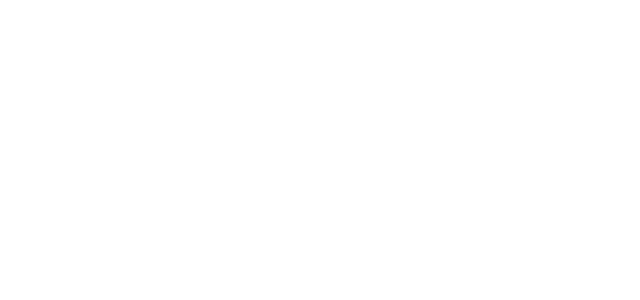
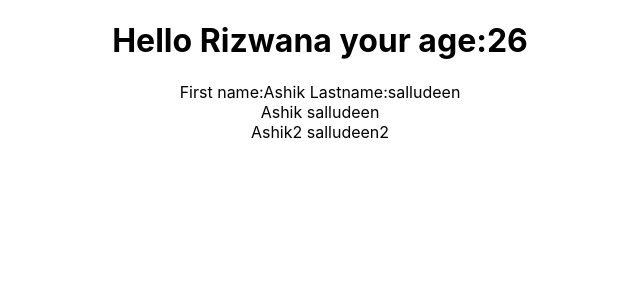
Before and after one commit to Ashik11898/typescriptdemo, a React (Create React App) app: page / in a window 1280 px wide. Shown: the top 300 px of the page, without its empty margins (320-960 px from the left). Built offline with nearby package versions, Linux system fonts and the light colour scheme.

Commit message:
basic props done tsc

```diff
--- a/package.json
+++ b/package.json
@@ -39,5 +39,8 @@
       "last 1 firefox version",
       "last 1 safari version"
     ]
+  },
+  "devDependencies": {
+    "@babel/plugin-transform-private-property-in-object": "^7.24.7"
   }
 }
--- a/src/App.tsx
+++ b/src/App.tsx
@@ -1,11 +1,29 @@
-import React from 'react';
-import logo from './logo.svg';
+import PropsTest from './components/props/PropsTest';
+import PropArrayObj from './components/props/PropArrayObj';
 import './App.css';
 
 function App() {
+
+  const myObj={
+    firstName:"Ashik",
+    lastName:"salludeen"
+  }
+
+  const arrData=[
+    {
+      firstName:"Ashik",
+      lastName:"salludeen"
+    },
+    {
+      firstName:"Ashik2",
+      lastName:"salludeen2"
+    }
+  ]
+
   return (
     <div className="App">
-
+      <PropsTest name="Rizwana" age={26} ismarried={true} />
+      <PropArrayObj objData={myObj} arrayData={arrData}/>
     </div>
   );
 }
--- /dev/null
+++ b/src/components/props/PropArrayObj.tsx
@@ -0,0 +1,31 @@
+
+type ObjData ={
+    objData:{
+        firstName:string,
+        lastName:string
+    },
+    arrayData:{
+        firstName:string,
+        lastName:string
+    }[]
+}
+
+function PropArrayObj(props:ObjData) {
+  return (
+    <>
+        <div>First name:{props.objData.firstName} Lastname:{props.objData.lastName}</div>
+        <div>
+            {
+                props.arrayData.map((data)=>(
+                    <div key={data.firstName}>
+                         <div>{data.firstName} {data.lastName}</div>
+                    </div>
+                ))
+            }
+        </div>
+
+    </>
+  )
+}
+
+export default PropArrayObj
--- /dev/null
+++ b/src/components/props/PropsTest.tsx
@@ -0,0 +1,15 @@
+type passtext = {
+    name:string,
+    age:number,
+    ismarried:boolean
+}
+
+const PropsTest =(props:passtext)=> {
+  return (
+    <div>
+       { props.ismarried ? <h1>Hello {props.name} your age:{props.age} </h1>: <>pls marry</>}
+    </div>
+  )
+}
+
+export default PropsTest
```
Also changed, not shown: 1 other file (tests, documents, lock files or other folders).
